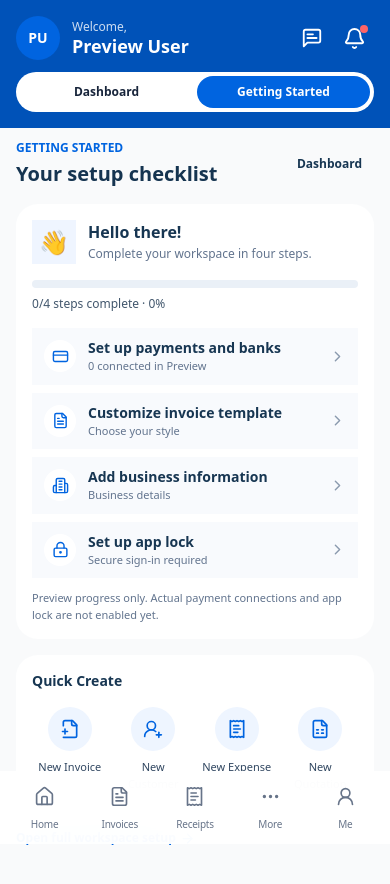
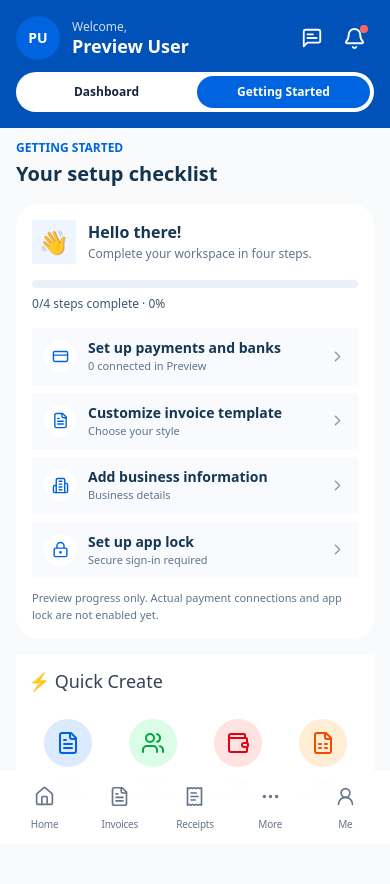
Before and after one commit to octalve-core/octalve-invoice, a Next.js app: page /dashboard/getting-started in a window 390 px wide. Shown: the top 884 px of the page. Built offline with nearby package versions, Linux system fonts and the light colour scheme.

Commit message:
Phase 0I: share Overview Quick Create, align mobile labels, simplify Getting Started and blue payment cards

```diff
--- a/app/(dashboard)/dashboard/page.tsx
+++ b/app/(dashboard)/dashboard/page.tsx
@@ -1,44 +1,19 @@
 "use client";
 
-import { FileText, Users, Wallet, FileSpreadsheet } from "lucide-react";
-import { useState } from "react";
-import {useRouter} from "next/navigation";
 import {useMerchantPreview} from "@/src/features/merchant-preview/MerchantPreviewProvider";
 import Tabs from "@/components/dashboard/ui/Tabs";
 import {OverviewMetrics} from "@/src/features/dashboard/OverviewMetrics";
-import QuickAction from "@/components/dashboard/cards/QuickAction";
+import {QuickCreatePanel} from "@/src/features/dashboard/QuickCreatePanel";
 import ReceivableChart from "@/components/dashboard/charts/ReceivableChart";
 import TransactionTable from "@/components/dashboard/tables/TransactionTable";
-import CreateInvoiceModal from "@/components/dashboard/modals/CreateInvoiceModal";
-import AddCustomerModal from "@/components/dashboard/modals/AddCustomerModal";
-import CreateExpenseModal from "@/components/dashboard/modals/CreateExpenseModal";
-import CreateQuotationModal from "@/components/dashboard/modals/CreateQuotationModal";
-
 const tabs = [
   { label: "Dashboard", href: "/dashboard" },
   { label: "Announcement", href: "/dashboard/announcement" },
   { label: "Recent Update", href: "/dashboard/updates" },
 ];
 
-const quickActions = [
-  { icon: FileText, label: "New Invoice", action: "invoice", tone: "blue" as const },
-  { icon: Users, label: "New Customer", action: "customer", tone: "green" as const },
-  { icon: Wallet, label: "New Expenses", action: "expense", tone: "red" as const },
-  { icon: FileSpreadsheet, label: "New Quotation", action: "quotation", tone: "orange" as const },
-];
-
-
 export default function DashboardPage() {
-  const router=useRouter();
   const {user}=useMerchantPreview();
-  const [activeModal, setActiveModal] = useState<string | null>(null);
-
-  const closeModals = () => setActiveModal(null);
-
-  const handleCreate = (type: string, data: any) => {
-    console.log(`Creating ${type}:`, data);
-    closeModals();
-  };
 
   return (
     <div className="min-w-0 space-y-5">
@@ -47,7 +22,7 @@ export default function DashboardPage() {
 
       {/* Welcome Section */}
       <div>
-        <h1 className="text-2xl font-bold text-gray-900">
+        <h1 className="text-xl font-bold leading-snug text-gray-900 sm:text-2xl">
           Welcome{user.fullName ? ` back, ${user.fullName}` : " to your dashboard"}
         </h1>
         <p className="text-gray-500 mt-1">
@@ -55,23 +30,7 @@ export default function DashboardPage() {
         </p>
       </div>
 
-      {/* Quick Create */}
-      <div className="rounded-xl bg-white p-3 sm:p-5">
-        <h2 className="mb-3 text-lg font-medium text-gray-700">
-          ⚡ Quick Create
-        </h2>
-        <div className="grid grid-cols-4 gap-2 min-w-0">
-          {quickActions.map((action) => (
-            <QuickAction
-              key={action.label}
-              icon={action.icon}
-              label={action.label}
-              tone={action.tone}
-              onClick={() => action.action==="invoice"?router.push("/dashboard/invoice/create"):setActiveModal(action.action)}
-            />
-          ))}
-        </div>
-      </div>
+      <QuickCreatePanel/>
 
       <OverviewMetrics />
 
@@ -105,27 +64,6 @@ export default function DashboardPage() {
       {/* Recent Transactions */}
       <TransactionTable />
 
-      {/* Quick Action Modals */}
-      <CreateInvoiceModal
-        isOpen={activeModal === "invoice"}
-        onClose={closeModals}
-        onSubmit={(data) => handleCreate("invoice", data)}
-      />
-      <AddCustomerModal
-        isOpen={activeModal === "customer"}
-        onClose={closeModals}
-        onSubmit={(data) => handleCreate("customer", data)}
-      />
-      <CreateExpenseModal
-        isOpen={activeModal === "expense"}
-        onClose={closeModals}
-        onSubmit={(data) => handleCreate("expense", data)}
-      />
-      <CreateQuotationModal
-        isOpen={activeModal === "quotation"}
-        onClose={closeModals}
-        onSubmit={(data) => handleCreate("quotation", data)}
-      />
     </div>
   );
 }
--- a/app/(dashboard)/dashboard/settings/invoice/page.tsx
+++ b/app/(dashboard)/dashboard/settings/invoice/page.tsx
@@ -20,10 +20,10 @@ function InvoiceSettingsContents(){
  const router=useRouter();
  const query=useSearchParams();
  const fromSetup=query.get("from")==="getting-started";
- const backPath=fromSetup?"/dashboard/getting-started?step=appearance":"/dashboard/settings";
+ const backPath=fromSetup?"/dashboard/getting-started":"/dashboard/settings";
  const save=()=>{
   toast.success("Preferences kept for this session.");
-  if(fromSetup)router.push("/dashboard/getting-started?step=payments");
+  if(fromSetup)router.push("/dashboard/getting-started");
  };
  const {invoiceAppearance,setInvoiceAppearance,settings,logoPreview,invoicePreferences,setInvoicePreferences,receiptAutoMode,setReceiptAutoMode}=useMerchantPreview();
  const patch=<K extends keyof InvoiceAppearance>(key:K,value:InvoiceAppearance[K])=>setInvoiceAppearance(p=>({...p,[key]:value}));
@@ -85,7 +85,7 @@ function InvoiceSettingsContents(){
       </select>
      </label>
      <p className="text-xs text-slate-500">Automatic receipts are available after verified payments.</p>
-     <Link href="/dashboard/getting-started?step=business" className="block rounded-xl border border-blue-100 p-3 text-sm font-semibold text-[#0064E0]">Business logo and bank details →</Link>
+     <Link href="/dashboard/getting-started/business" className="block rounded-xl border border-blue-100 p-3 text-sm font-semibold text-[#0064E0]">Business logo and bank details →</Link>
      <Link href="/dashboard/tax-centre" className="block rounded-xl border border-blue-100 p-3 text-sm font-semibold text-[#0064E0]">Tax & NRS readiness →</Link>
     </div>
    </details>
--- a/app/(dashboard)/dashboard/settings/page.tsx
+++ b/app/(dashboard)/dashboard/settings/page.tsx
@@ -6,7 +6,7 @@ import {PreviewLogoutButton} from "@/src/features/merchant-preview/PreviewLogout
 import {useMerchantPreview} from "@/src/features/merchant-preview/MerchantPreviewProvider";
 const sections=[
  {title:"Account & billing",rows:[["Manage Subscription","/dashboard/settings/subscription",WalletCards],["Sales Reports","/dashboard/report",BarChart3]]},
- {title:"General settings",rows:[["Profile Settings","/dashboard/settings/profile",UserRound],["Customize Invoices","/dashboard/settings/invoice",FileText],["Business information","/dashboard/getting-started?step=business",Building2],["Payment connections","/dashboard/getting-started/payments",WalletCards]]},
+ {title:"General settings",rows:[["Profile Settings","/dashboard/settings/profile",UserRound],["Customize Invoices","/dashboard/settings/invoice",FileText],["Business information","/dashboard/getting-started/business",Building2],["Payment connections","/dashboard/getting-started/payments",WalletCards]]},
  {title:"Preferences & support",rows:[["FAQs & Help","/dashboard/settings/faqs",HelpCircle],["Deleted Records","/dashboard/settings/deleted",Trash2]]},
  {title:"More workspace tools",rows:[["Quotations","/dashboard/quotation",FileSpreadsheet],["Expenses","/dashboard/expenses",WalletCards],["Items & Services","/dashboard/items",Package],["Staff","/dashboard/staff",UsersRound],["Credit Notes","/dashboard/credit-note",FileMinus],["Other Services","/dashboard/other-services",MoreHorizontal],["Recurring Expenses","/dashboard/recurring-expense",RefreshCcw],["Payments Received","/dashboard/payment-received",WalletCards]]}
 ] as const;
--- a/components/dashboard/cards/QuickAction.tsx
+++ b/components/dashboard/cards/QuickAction.tsx
@@ -19,6 +19,8 @@ export default function QuickAction({icon:Icon,label,tone="blue",onClick}:QuickA
    <span className={`flex h-12 w-12 items-center justify-center rounded-full sm:h-14 sm:w-14 ${palette.surface}`}>
      <Icon className={`h-6 w-6 ${palette.foreground}`}/>
    </span>
-   <span className="max-w-full text-center text-[11px] font-medium leading-tight text-gray-700 sm:text-sm">{label}</span>
+   <span className="max-w-full text-center text-[11px] font-medium leading-tight text-gray-700 sm:text-sm">
+     {label.startsWith("New ")?<><span className="block sm:inline">New</span>{" "}<span className="block sm:inline">{label.slice(4)}</span></>:label}
+   </span>
  </button>;
 }
--- a/components/dashboard/mobile/GettingStartedModal.tsx
+++ b/components/dashboard/mobile/GettingStartedModal.tsx
@@ -10,7 +10,7 @@ export default function GettingStartedModal({isOpen,onClose}:{isOpen:boolean;onC
  const tasks=[
   {title:"Set up payments and banks",href:PAYMENT_ROUTE,done:progress.payment,Icon:CreditCard},
   {title:"Customize invoice template",href:"/dashboard/settings/invoice?from=getting-started",done:progress.invoice,Icon:FileText},
-  {title:"Add business information",href:"/dashboard/getting-started?step=business",done:progress.business,Icon:Building2},
+  {title:"Add business information",href:"/dashboard/getting-started/business",done:progress.business,Icon:Building2},
   {title:"Set up app lock",href:"/dashboard/getting-started/app-lock",done:progress.appLock,Icon:LockKeyhole}
  ];
  if(!isOpen)return null;
--- /dev/null
+++ b/src/features/dashboard/QuickCreatePanel.tsx
@@ -0,0 +1,34 @@
+"use client";
+import {FileText,Users,Wallet,FileSpreadsheet} from "lucide-react";
+import {useState} from "react";
+import {useRouter} from "next/navigation";
+import {toast} from "sonner";
+import QuickAction from "@/components/dashboard/cards/QuickAction";
+import CreateInvoiceModal from "@/components/dashboard/modals/CreateInvoiceModal";
+import AddCustomerModal from "@/components/dashboard/modals/AddCustomerModal";
+import CreateExpenseModal from "@/components/dashboard/modals/CreateExpenseModal";
+import CreateQuotationModal from "@/components/dashboard/modals/CreateQuotationModal";
+const actions=[
+ {icon:FileText,label:"New Invoice",action:"invoice",tone:"blue" as const},
+ {icon:Users,label:"New Customer",action:"customer",tone:"green" as const},
+ {icon:Wallet,label:"New Expenses",action:"expense",tone:"red" as const},
+ {icon:FileSpreadsheet,label:"New Quotation",action:"quotation",tone:"orange" as const}
+];
+/** One quick-create UI and one action mapping, shared by Overview and Getting Started. */
+export function QuickCreatePanel(){
+ const router=useRouter();
+ const [activeModal,setActiveModal]=useState<string|null>(null);
+ const close=()=>setActiveModal(null);
+ const onPreviewSubmit=()=>{close();toast.info("Preview only — no financial record was created.");};
+ return <section className="rounded-xl bg-white p-3 sm:p-5" aria-label="Quick Create">
+  <h2 className="mb-3 text-lg font-medium text-gray-700">⚡ Quick Create</h2>
+  <div className="grid min-w-0 grid-cols-4 gap-1.5 sm:gap-2">
+   {actions.map(a=><QuickAction key={a.label} icon={a.icon} label={a.label} tone={a.tone}
+    onClick={()=>a.action==="invoice"?router.push("/dashboard/invoice/create"):setActiveModal(a.action)}/>)}
+  </div>
+  <CreateInvoiceModal isOpen={activeModal==="invoice"} onClose={close} onSubmit={onPreviewSubmit}/>
+  <AddCustomerModal isOpen={activeModal==="customer"} onClose={close} onSubmit={onPreviewSubmit}/>
+  <CreateExpenseModal isOpen={activeModal==="expense"} onClose={close} onSubmit={onPreviewSubmit}/>
+  <CreateQuotationModal isOpen={activeModal==="quotation"} onClose={close} onSubmit={onPreviewSubmit}/>
+ </section>;
+}
--- a/src/features/finance/NrsReadinessPanel.tsx
+++ b/src/features/finance/NrsReadinessPanel.tsx
@@ -26,7 +26,7 @@ export function NrsReadinessPanel(){
    </div>)}
   </div>
   <div className="mt-4 flex flex-wrap gap-2">
-   <Link href="/dashboard/getting-started?step=business" className="inline-flex min-h-10 items-center rounded-full bg-[#0064E0] px-4 text-xs font-semibold text-white">Edit business information</Link>
+   <Link href="/dashboard/getting-started/business" className="inline-flex min-h-10 items-center rounded-full bg-[#0064E0] px-4 text-xs font-semibold text-white">Edit business information</Link>
    <a href="https://einvoice.nrs.gov.ng/merchant-buyer-solution-portal" target="_blank" rel="noopener noreferrer" className="inline-flex min-h-10 items-center gap-2 rounded-full border border-[#D9E7F9] px-4 text-xs font-semibold text-[#0064E0]">NRS e-invoicing portal <ExternalLink size={14}/></a>
   </div>
   <div className="mt-4 flex items-center gap-2 border-t border-slate-100 pt-3 text-[11px] text-slate-500">
--- a/src/features/getting-started/GettingStartedHome.tsx
+++ b/src/features/getting-started/GettingStartedHome.tsx
@@ -1,6 +1,7 @@
 "use client";
 import Link from "next/link";
-import {ArrowRight,Check,ChevronRight,CreditCard,FileText,Building2,LockKeyhole,FilePlus2,UserRoundPlus,ReceiptText,FileSpreadsheet} from "lucide-react";
+import {Check,ChevronRight,CreditCard,FileText,Building2,LockKeyhole} from "lucide-react";
+import {QuickCreatePanel} from "@/src/features/dashboard/QuickCreatePanel";
 import {useMerchantPreview} from "@/src/features/merchant-preview/MerchantPreviewProvider";
 import {previewSetupProgress} from "./setup-progress";
 import {PAYMENT_ROUTE} from "./payment-catalog";
@@ -11,20 +12,13 @@ export function GettingStartedHome(){
  const tasks=[
   {title:"Set up payments and banks",href:PAYMENT_ROUTE,done:progress.payment,Icon:CreditCard,detail:"0 connected in Preview"},
   {title:"Customize invoice template",href:"/dashboard/settings/invoice?from=getting-started",done:progress.invoice,Icon:FileText,detail:progress.invoice?"Preferences chosen":"Choose your style"},
-  {title:"Add business information",href:"/dashboard/getting-started?step=business",done:progress.business,Icon:Building2,detail:progress.business?"Preview details entered":"Business details"},
+  {title:"Add business information",href:"/dashboard/getting-started/business",done:progress.business,Icon:Building2,detail:progress.business?"Preview details entered":"Business details"},
   {title:"Set up app lock",href:"/dashboard/getting-started/app-lock",done:progress.appLock,Icon:LockKeyhole,detail:"Secure sign-in required"}
  ] as const;
- const create=[
-  {name:"New Invoice",url:"/dashboard/invoice/create",Icon:FilePlus2},
-  {name:"New Customer",url:"/dashboard/customer/add",Icon:UserRoundPlus},
-  {name:"New Expense",url:"/dashboard/expenses",Icon:ReceiptText},
-  {name:"New Quotation",url:"/dashboard/quotation",Icon:FileSpreadsheet}
- ] as const;
  return <main className="mx-auto w-full max-w-[720px] space-y-4 px-1 pb-8 sm:px-2">
-  <header className="flex items-center justify-between gap-3">
-   <div><p className="text-xs font-semibold text-[#0064E0]">GETTING STARTED</p>
-    <h1 className="mt-1 text-xl font-bold text-[#153450]">Your setup checklist</h1></div>
-   <Link href="/dashboard" className="rounded-full border border-[#CEDDEA] px-3 py-2 text-xs font-semibold text-[#173652]">Dashboard</Link>
+  <header>
+   <p className="text-xs font-semibold text-[#0064E0]">GETTING STARTED</p>
+   <h1 className="mt-1 text-xl font-bold text-[#153450]">Your setup checklist</h1>
   </header>
   <section className="rounded-[22px] border border-[#E4EBF3] bg-white p-4 shadow-sm sm:p-6" aria-label="Setup progress">
    <div className="flex gap-3"><span className="grid h-11 w-11 shrink-0 place-items-center rounded-xl bg-[#EFF5FF] text-2xl" aria-hidden="true">👋</span>
@@ -44,14 +38,6 @@ export function GettingStartedHome(){
    </div>
    <p className="mt-3 text-[11px] text-slate-500">Preview progress only. Actual payment connections and app lock are not enabled yet.</p>
   </section>
-  <section className="rounded-[22px] border border-[#E4EBF3] bg-white p-4 shadow-sm sm:p-6">
-   <h2 className="text-sm font-semibold text-[#173652]">Quick Create</h2>
-   <div className="mt-4 grid grid-cols-4 gap-2">
-    {create.map(item=><Link key={item.name} href={item.url} className="flex min-w-0 flex-col items-center gap-2 text-center text-[11px] font-medium text-[#314761] focus-visible:outline-2 focus-visible:outline-[#0064E0]">
-     <span className="grid h-11 w-11 place-items-center rounded-full bg-[#EEF5FF] text-[#0064E0]"><item.Icon size={20}/></span><span>{item.name}</span>
-    </Link>)}
-   </div>
-  </section>
-  <Link href="/dashboard/getting-started?step=business" className="inline-flex items-center gap-1 text-xs font-semibold text-[#0064E0]">Open full workspace setup <ArrowRight size={15}/></Link>
+  <QuickCreatePanel/>
  </main>;
 }
--- a/src/features/getting-started/PaymentMethodDirectory.tsx
+++ b/src/features/getting-started/PaymentMethodDirectory.tsx
@@ -11,7 +11,7 @@ export function PaymentMethodDirectory({embedded=false}:{embedded?:boolean}){
   </header>
   <div className="space-y-2">
    {PAYMENT_METHODS.map(method=><Link key={method.id} href={PAYMENT_ROUTE+"/"+method.id}
-    className="group flex min-h-[76px] items-center gap-3 rounded-xl border border-[#DEEBE4] bg-[#F5FBF7] px-4 py-3 transition hover:border-[#86AFEA] hover:bg-[#EDF6FF] focus-visible:outline-2 focus-visible:outline-[#0064E0]">
+    className="group flex min-h-[76px] items-center gap-3 rounded-xl border border-[#D9E6F8] bg-[#F4F8FF] px-4 py-3 transition hover:border-[#83B7FF] hover:bg-[#EAF3FF] focus-visible:outline-2 focus-visible:outline-[#0064E0]">
     <span className="min-w-0 flex-1"><span className="block text-sm font-bold text-[#173652]">{method.title}</span>
      <span className="mt-1 block text-[11px] leading-4 text-[#587087]">{method.brief}</span></span>
     <span className="shrink-0 rounded-full bg-white px-3 py-1.5 text-[11px] font-semibold text-[#0064E0]">Setup <ChevronRight size={13} className="inline"/></span>
--- a/src/features/invoices/sections/InvoiceMetadataSection.tsx
+++ b/src/features/invoices/sections/InvoiceMetadataSection.tsx
@@ -124,7 +124,7 @@ export function InvoiceMetadataSection({draft,setDraft}:Props){
      <header className="mb-4 flex items-center justify-between"><h2 className="font-semibold text-[#18334b]">{picker==="customer"?"Select Customer":picker==="staff"?"Select Salesperson":"Payment Method"}</h2><button onClick={close} aria-label="Close picker"><X size={20}/></button></header>
      {picker==="payment"?<div className="space-y-2">{payments.map(p=><button key={p.value} type="button" disabled={p.value!=="manual"} onClick={()=>{setPaymentMode(p.value);close();}} className={"flex w-full items-center gap-3 rounded-xl border px-4 py-3 text-left "+(paymentMode===p.value?"border-[#0064E0] bg-blue-50":"border-gray-100")+(p.value!=="manual"?" cursor-not-allowed opacity-55":"")}>
       <Wallet className="shrink-0 text-[#0064E0]" size={20}/><span><span className="block text-sm font-medium">{p.label}{p.value!=="manual"?" · Not connected":""}</span><span className="text-xs text-gray-500">{p.note}</span></span></button>)}
-      <Link href="/dashboard/getting-started?step=payments" className="block rounded-xl border border-blue-200 px-4 py-3 text-center text-xs font-semibold text-[#0064E0]">View payment connections</Link>
+      <Link href="/dashboard/getting-started/payments" className="block rounded-xl border border-blue-200 px-4 py-3 text-center text-xs font-semibold text-[#0064E0]">View payment connections</Link>
      </div>:
      <div className="space-y-3">
       {!adding?<><label className="relative block"><Search size={17} className="absolute left-3 top-3 text-gray-400"/><input autoFocus value={query} onChange={e=>setQuery(e.target.value)} placeholder={"Search "+(picker==="customer"?"customers":"salespeople")} className={input+" pl-10"}/></label>
```
